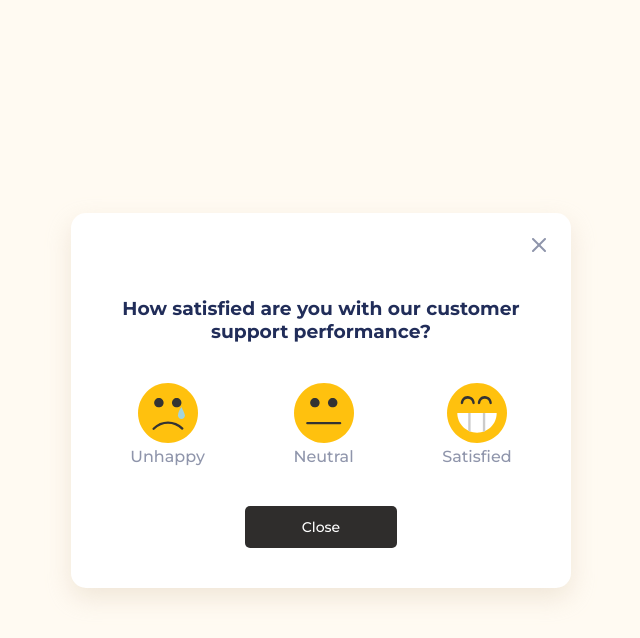
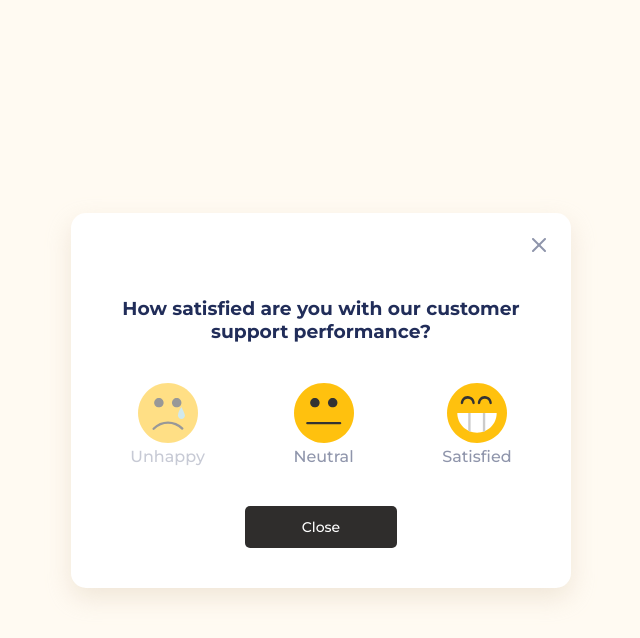
Before and after one commit to estefaneluz/revisao-css, a React (Create React App) app in the folder classe-01/: page / in a window 1280 px wide. In both pictures the pointer is over the element "Unhappy". Shown: the top 638 px of the page, without its empty margins (319-959 px from the left). Built offline with nearby package versions, Linux system fonts and the light colour scheme; the HTML template or start-up script is replaced by a standard one.

Commit message:
add opacidade no hover

```diff
--- a/classe-01/src/components/Feedback/styles.css
+++ b/classe-01/src/components/Feedback/styles.css
@@ -10,6 +10,11 @@
     cursor: pointer;
 }
 
+.feedback > div:hover {
+    opacity: 0.5;
+    transition: 800ms;
+}
+
 .feedback p {
     opacity: 0.5;
     font-weight: 500;
```
